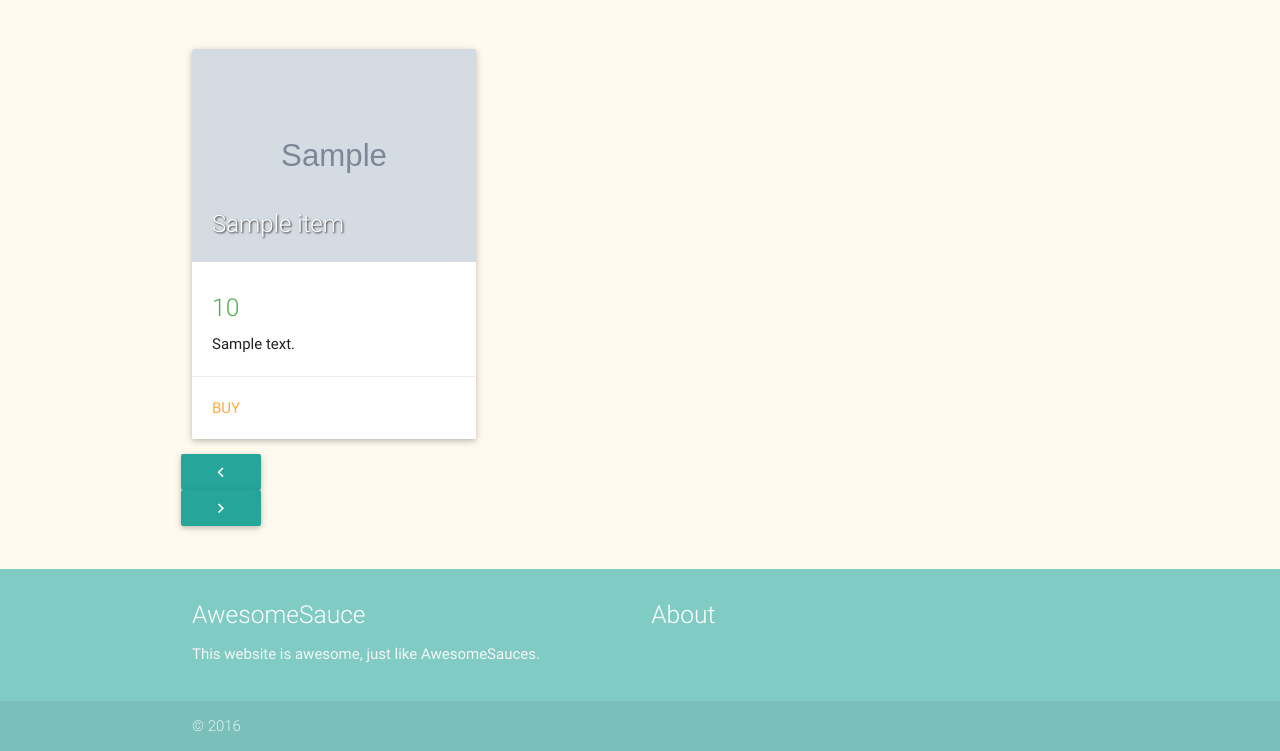
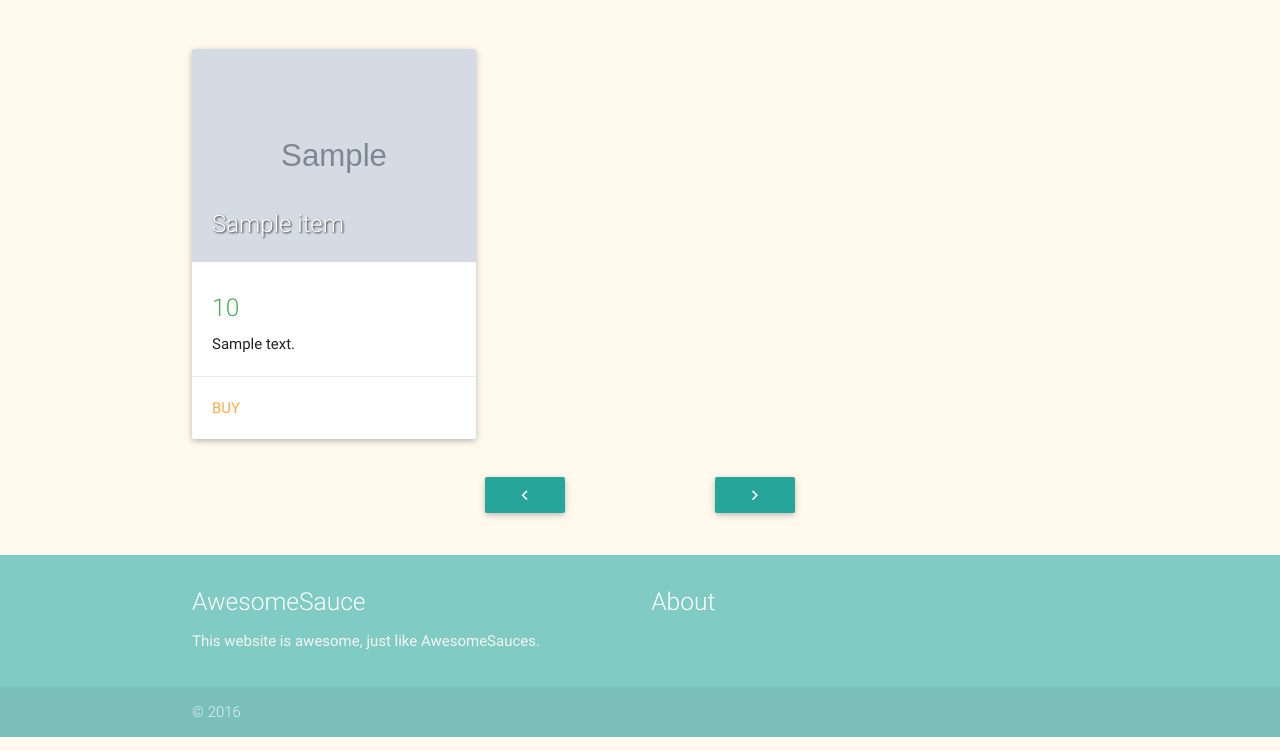
Before and after one commit to zhaorz/cmu-sells, a Flask app: template app/templates/page.html in a window 1280 px wide. Shown: the part 65-816 px from the top of the page. Run offline with Flask 2, Linux system fonts and the light colour scheme; the template is opened without the code that fills it: most values are stand-ins (such as "Sample title", 1, 10 or a date in 2020); grey boxes marked "Sample" are stand-in pictures; some libraries are stand-ins or nearby versions.

Commit message:
Alignment

```diff
--- a/app/templates/page.html
+++ b/app/templates/page.html
@@ -42,19 +42,26 @@
   {% endfor %}
   </div>
 
+  <div>
+    &nbsp;
+  </div>
+
   <div class="row">
+    <div class="col s3 offset-s3 center">
       <form method="POST" action="{{ url_for('fb.previous') }}">
         <button class="btn waves-effect waves-light" type="submit" name="action">
           <i class="material-icons white-text">chevron_left</i>
         </button>
       </form>
+    </div>
 
+    <div class="col s3 center">
       <form method="POST" action="{{ url_for('fb.next') }}">
         <button class="btn waves-effect waves-light" type="submit" name="action">
           <i class="material-icons white-text">chevron_right</i>
         </button>
       </form>
-
+    </div>
   </div>
 
   <div>
```
Lines whose indentation alone changed are shown as unchanged.
